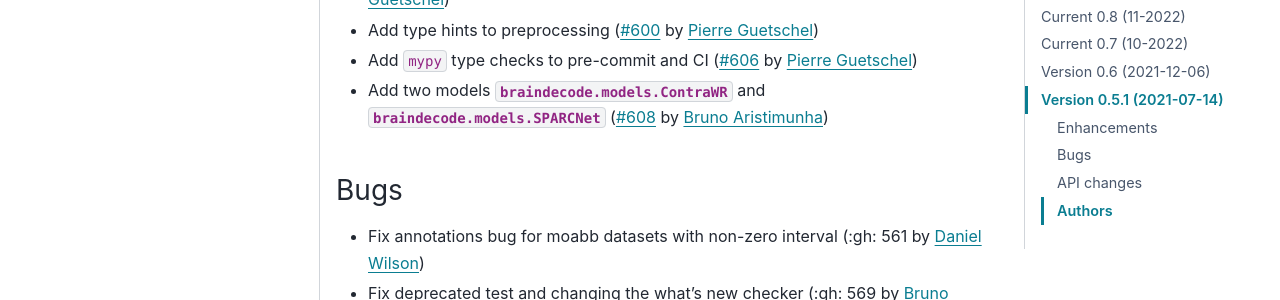
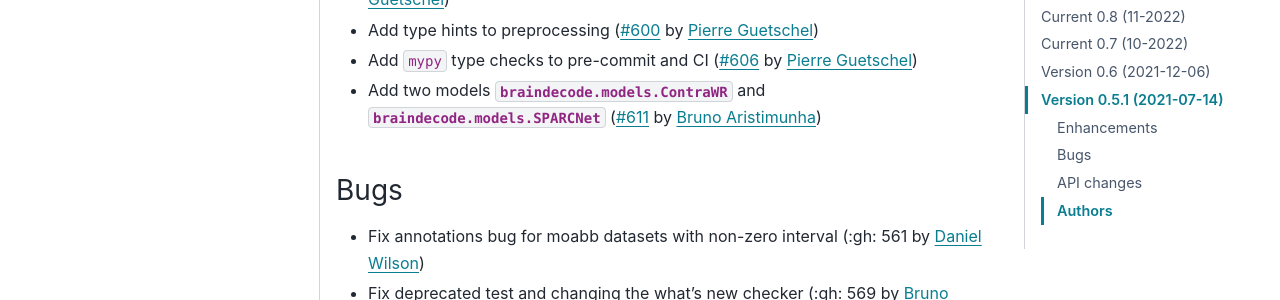
Before and after one commit to braindecode/braindecode, a Sphinx documentation site: the page built from docs/whats_new.rst, in a window 1280 px wide and 900 px high, scrolled down 871 px. Shown: the part 153-453 px from the top of the window. Built offline with Sphinx 7.4.7 and the PyData theme 0.15.4, drawn with Linux system fonts in a browser that asks for light colours; pages that are not in the unit, such as notebooks, are missing from menus; comment, search, counter and statistics services are not loaded; cross-references to code outside the pages are shown as plain code.

Commit message:
updating the number in whats new

```diff
--- a/docs/whats_new.rst
+++ b/docs/whats_new.rst
@@ -38,7 +38,7 @@
 - Add ``offset`` arg to :function:`braindecode.preprocessing.preprocess` (:gh:`599` by `Pierre Guetschel`_)
 - Add type hints to preprocessing (:gh:`600` by `Pierre Guetschel`_)
 - Add ``mypy`` type checks to pre-commit and CI (:gh:`606` by `Pierre Guetschel`_)
-- Add two models :class:`braindecode.models.ContraWR` and :class:`braindecode.models.SPARCNet` (:gh:`608` by `Bruno Aristimunha`_)
+- Add two models :class:`braindecode.models.ContraWR` and :class:`braindecode.models.SPARCNet` (:gh:`611` by `Bruno Aristimunha`_)
 
 
 Bugs
```
